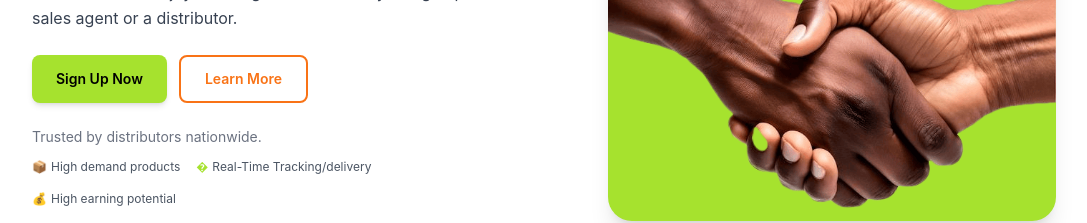
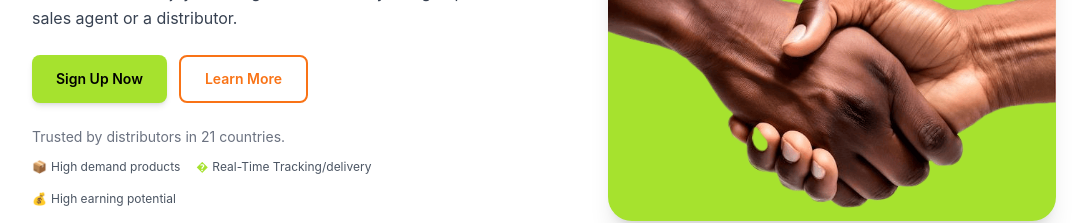
Before and after one commit to KIBMICH/padupofficeview, a React (Vite) app: page / in a window 1280 px wide. Shown: the part 1180-1403 px from the top of the page, without its empty margins (96-1183 px from the left). Built offline with nearby package versions, Linux system fonts and the light colour scheme.

Commit message:
added minor update

```diff
--- a/src/components/signup/HeroSection.tsx
+++ b/src/components/signup/HeroSection.tsx
@@ -37,7 +37,7 @@ export const HeroSection: React.FC<HeroSectionProps> = ({ onScrollToForm }) => {
             </div>
 
             {/* Trust indicators */}
-            <p className="text-gray-500 text-sm mb-3">Trusted by distributors nationwide.</p>
+            <p className="text-gray-500 text-sm mb-3">Trusted by distributors in 21 countries.</p>
             <div className="flex flex-wrap gap-4 text-xs text-gray-600">
               <div className="flex items-center gap-1">
                 <span className="text-lemonGreen">📦</span>
```
